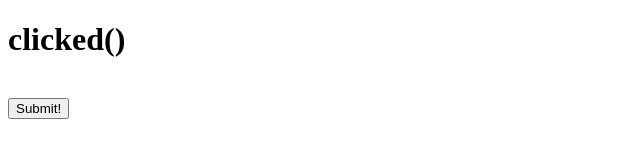
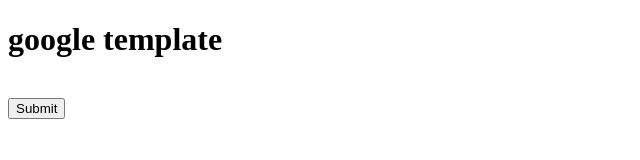
Before and after one commit to parsajabbari/i-am-a-bot, a plain HTML site: page index.html in a window 1280 px wide. Shown: the whole page, without its empty margins (0-640 px from the left). Drawn offline with Linux system fonts and the light colour scheme.

Commit message:
switch to google template

```diff
--- a/index.html
+++ b/index.html
@@ -4,13 +4,13 @@
         <meta charset="utf-8" />
         <title>I Am a Bot</title>
         <script src="https://www.google.com/recaptcha/enterprise.js"></script>
-        <script>
+        <!-- <script>
             grecaptcha.enterprise.ready(function() {
                 grecaptcha.enterprise.execute('6LfWqkobAAAAAJAI5EquhODK_dnISKjFSAvaRRZu', {action: 'homepage'}).then(function(token) {
                    console.log('homepage token', token);
                 });
             });
-            </script>
+            </script> -->
             <script>
                 function onSubmit(token) {
                 alert("submitted!")
@@ -23,9 +23,14 @@
             </script>
     </head>
     <body>
-        <h1>clicked()</h1>
-        <div class="g-recaptcha" data-sitekey="6LfWqkobAAAAAJAI5EquhODK_dnISKjFSAvaRRZu"></div>
+        <h1>google template</h1>
+        <!-- <div class="g-recaptcha" data-sitekey="6LfWqkobAAAAAJAI5EquhODK_dnISKjFSAvaRRZu"></div>
           <br/>
-        <button onclick="clicked()">Submit!</button>
+        <button onclick="clicked()">Submit!</button> -->
+        <form action="" method="POST">
+            <div class="g-recaptcha" data-sitekey="6LfWqkobAAAAAJAI5EquhODK_dnISKjFSAvaRRZu"></div>
+            <br/>
+            <input type="submit" value="Submit">
+          </form>
     </body>
 </html>
```
